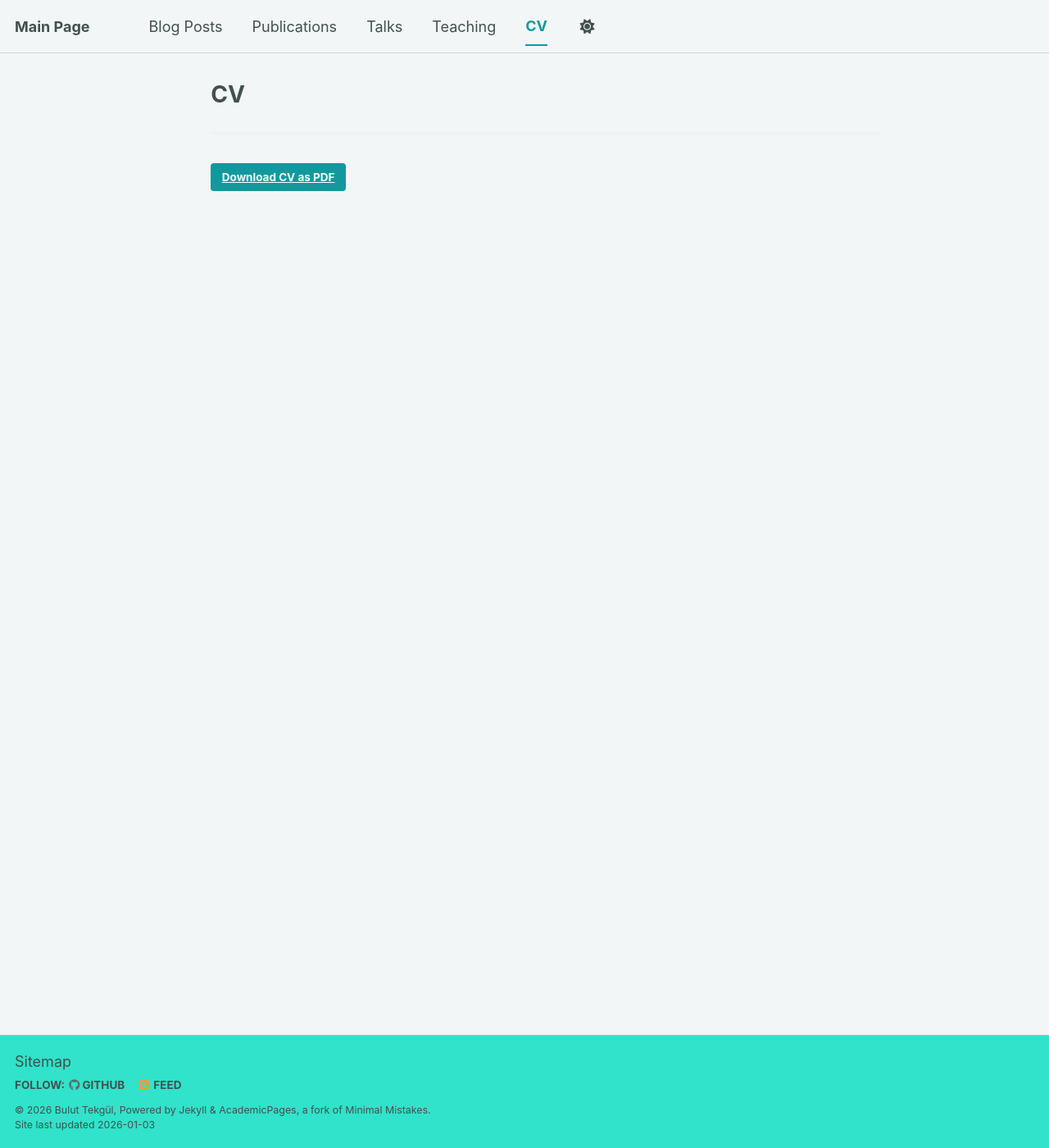
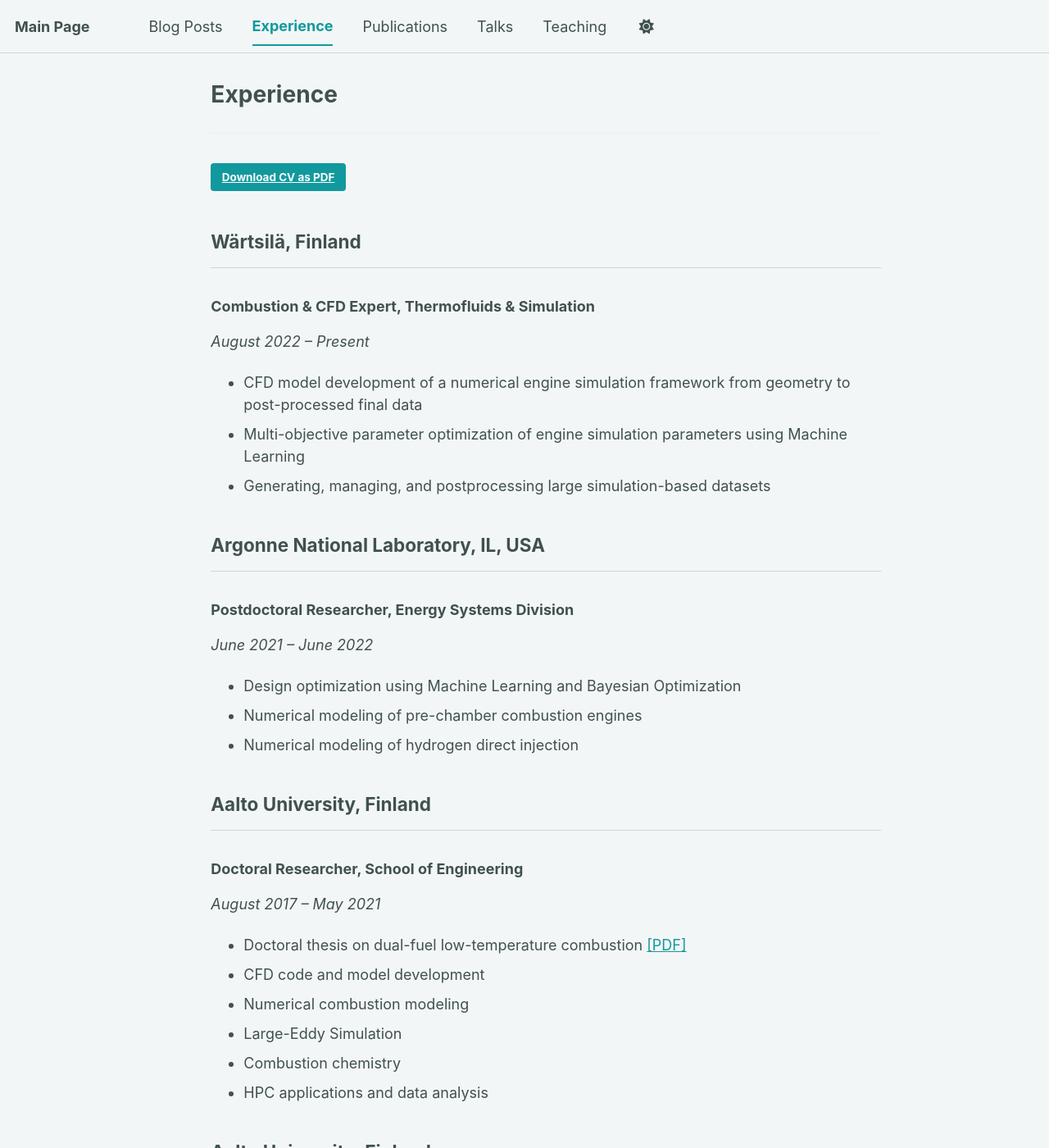
Before and after one commit to blttkgl/blttkgl.github.io, a Jekyll site: the page built from _pages/cv-json.md, in a window 1280 px wide and 1400 px high. Shown: the whole window at 82% size. Built offline with Jekyll 4.4.1, drawn with Linux system fonts in a browser that asks for light colours; a script bundle is joined from its source files by our own code; library files that are not in the unit come from our copies; some of the changed text lies outside the part shown.

Commit message:
add experience section

```diff
--- a/_data/navigation.yml
+++ b/_data/navigation.yml
@@ -11,6 +11,9 @@
   - title: "Blog Posts"
     url: /year-archive/
 
+  - title: "Experience"
+    url: /cv-json/
+
   - title: "Publications"
     url: /publications/
 
@@ -23,9 +26,6 @@
   #- title: "Portfolio"
   #  url: /portfolio/
 
-  - title: "CV"
-    url: /cv-json/
-
   # - title: "CV"
   #   url: /cv-json/
 
--- a/_pages/cv-json.md
+++ b/_pages/cv-json.md
@@ -1,6 +1,6 @@
 ---
 layout: archive
-title: "CV"
+title: "Experience"
 permalink: /cv-json/
 author_profile: false
 redirect_from:
@@ -12,5 +12,71 @@
 {% include cv-template.html %}
 
 <div class="cv-download-links">
-  <a href="{{ base_path }}/files/MyResume.pdf" class="btn btn--primary">Download CV as PDF</a>
+  <a href="{{ base_path }}/files/MyResume.pdf" class="btn btn--primary">
+    Download CV as PDF
+  </a>
 </div>
+
+<section>
+  <h2>Wärtsilä, Finland</h2>
+  <hr>
+  <h3>Combustion & CFD Expert, Thermofluids & Simulation</h3>
+  <p><em>August 2022 – Present</em></p>
+  <ul>
+    <li>CFD model development of a numerical engine simulation framework from geometry to post-processed final data</li>
+    <li>Multi-objective parameter optimization of engine simulation parameters using Machine Learning</li>
+    <li>Generating, managing, and postprocessing large simulation-based datasets</li>
+  </ul>
+
+  <h2>Argonne National Laboratory, IL, USA</h2>
+  <hr>
+  <h3>Postdoctoral Researcher, Energy Systems Division</h3>
+  <p><em>June 2021 – June 2022</em></p>
+  <ul>
+    <li>Design optimization using Machine Learning and Bayesian Optimization</li>
+    <li>Numerical modeling of pre-chamber combustion engines</li>
+    <li>Numerical modeling of hydrogen direct injection</li>
+  </ul>
+
+  <h2>Aalto University, Finland</h2>
+  <hr>
+  <h3>Doctoral Researcher, School of Engineering</h3>
+  <p><em>August 2017 – May 2021</em></p>
+  <ul>
+    <li>
+      Doctoral thesis on dual-fuel low-temperature combustion
+      <a href="https://aaltodoc.aalto.fi/bitstream/handle/123456789/107145/isbn9789526403410.pdf?sequence=1" target="_blank">
+        [PDF]
+      </a>
+    </li>
+    <li>CFD code and model development</li>
+    <li>Numerical combustion modeling</li>
+    <li>Large-Eddy Simulation</li>
+    <li>Combustion chemistry</li>
+    <li>HPC applications and data analysis</li>
+  </ul>
+
+  <h2>Aalto University, Finland</h2>
+  <hr>
+  <h3>Visiting Researcher, School of Engineering</h3>
+  <p><em>February 2017 – August 2021</em></p>
+  <ul>
+    <li>
+      Master’s thesis on premixed combustion
+      <a href="http://etd.lib.metu.edu.tr/upload/12621688/index.pdf" target="_blank">
+        [PDF]
+      </a>
+    </li>
+  </ul>
+
+  <h2>Roketsan, Turkey</h2>
+  <hr>
+  <h3>Design Engineer</h3>
+  <p><em>November 2015 – February 2017</em></p>
+  <ul>
+    <li>CAD Design</li>
+    <li>Aerodynamic and structural analysis</li>
+    <li>Technical drawings and assembly generation</li>
+    <li>Quality control</li>
+  </ul>
+</section>
```
